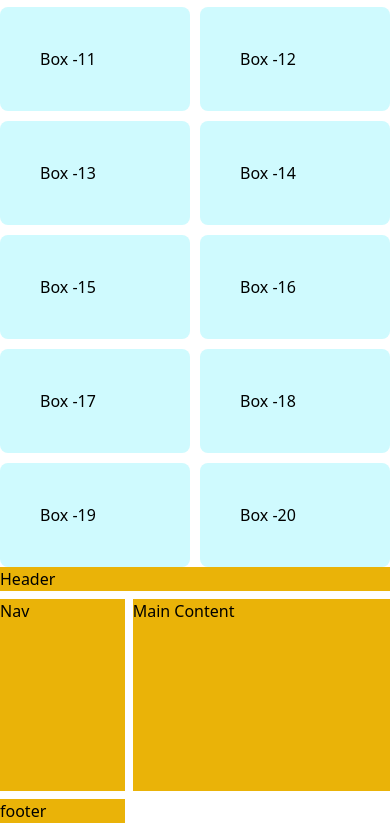
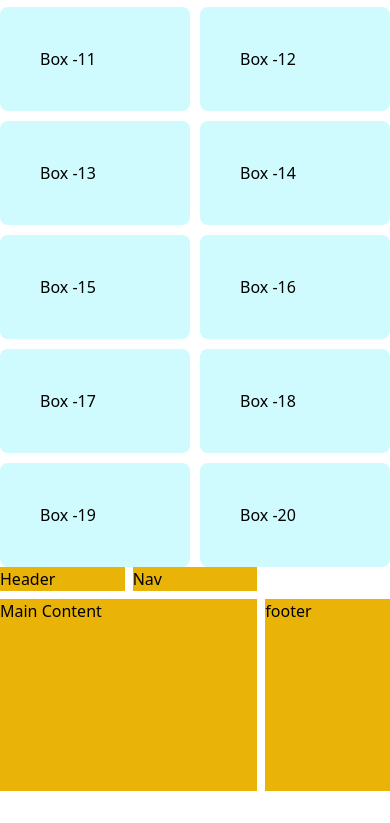
Before and after one commit to T-ahiti/module-12.1, a plain HTML site: page index.html in a window 390 px wide. Shown: the part 2110-2933 px from the top of the page. After the commit the page ends 2901 px from the top, so only its background shows below. Drawn offline with nearby package versions, Linux system fonts and the light colour scheme.

Commit message:
responsive added

```diff
--- a/index.html
+++ b/index.html
@@ -65,7 +65,7 @@
 
             <section>
                 <div class="grid grid-cols-3 gap-2">
-                    <div class="bg-yellow-500 col-span-3">Header</div>
+                    <div class="bg-yellow-500 md:col-span-3">Header</div>
                     <div class="bg-yellow-500">Nav</div>
                     <div class="bg-yellow-500 col-span-2 h-48">Main Content</div>
                     <div class="bg-yellow-500">footer</div>
```
